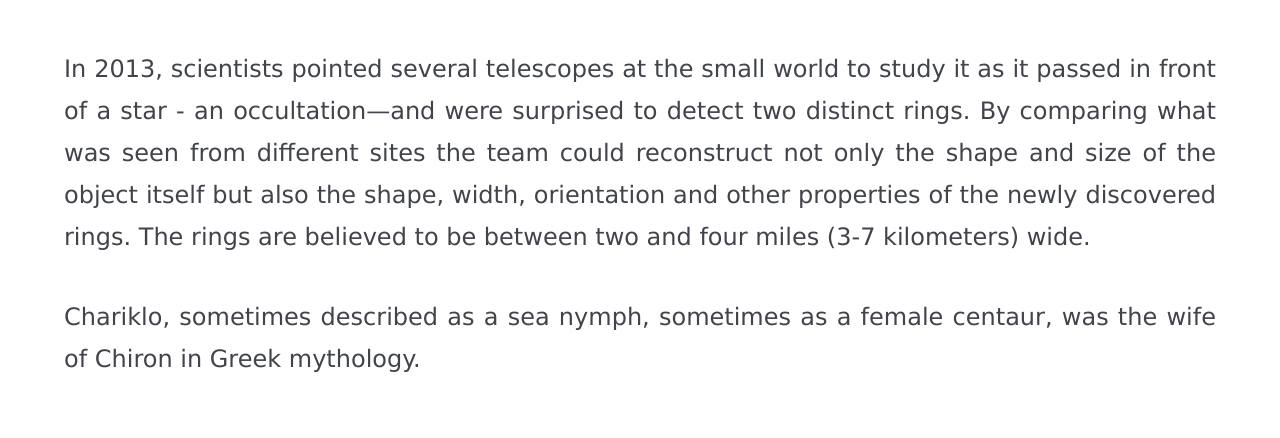
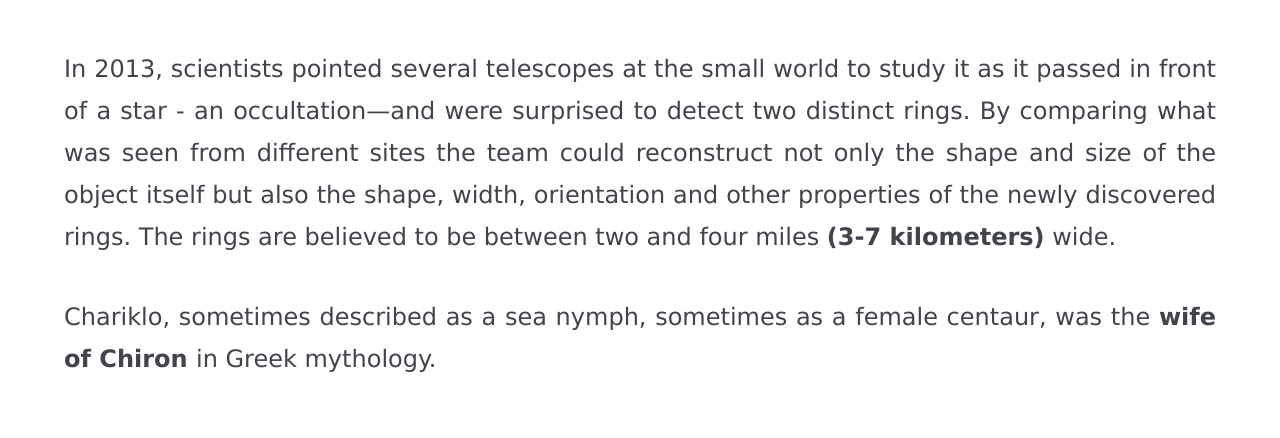
Before and after one commit to Abhineetnehra/The-Cosmos, a Node server app: page /chariklo in a window 1280 px wide. Shown: the part 2214-2652 px from the top of the page. Run offline with Node 20, Linux system fonts and the light colour scheme; some libraries are stand-ins or nearby versions.

Commit message:
Update 10199 chariklo.ejs

```diff
--- a/views/10199 chariklo.ejs
+++ b/views/10199 chariklo.ejs
@@ -6,19 +6,19 @@
 <br />
 <img class="milkyimg" src="/images/chariklo.jpeg" alt="10199 chariklo" />
 <p class="milkywaytext">
-10199 Chariklo was found on Feb. 15, 1997 by the Spacewatch team at the University of Arizona's Lunar and Planetary Laboratory.
+10199 Chariklo was found on <b>Feb. 15, 1997</b> by the Spacewatch team at the University of Arizona's Lunar and Planetary Laboratory.
 </p>
 <p class="milkywaytext">
-Chariklo was the first asteroid found to have a ring system. It was the fifth ring system found in our solar system—after Saturn, Jupiter, Uranus and Neptune.
+Chariklo was the first asteroid found to have a ring system. It was the <b>fifth ring system </b>found in our solar system—after Saturn, Jupiter, Uranus and Neptune.
 </p>
 <p class="milkywaytext">
 With a diameter of about 188 miles (302 kilometers), Chariklo is the largest member of an asteroid class known as the Centaurs. It orbits between Saturn and Uranus in the outer solar system.
 </p>
 <img class="milkyimg" src="/images/chariklosurface.jpg" alt="chariklo" />
 <p class="milkywaytext">
-In 2013, scientists pointed several telescopes at the small world to study it as it passed in front of a star - an occultation—and were surprised to detect two distinct rings. By comparing what was seen from different sites the team could reconstruct not only the shape and size of the object itself but also the shape, width, orientation and other properties of the newly discovered rings. The rings are believed to be between two and four miles (3-7 kilometers) wide.
+In 2013, scientists pointed several telescopes at the small world to study it as it passed in front of a star - an occultation—and were surprised to detect two distinct rings. By comparing what was seen from different sites the team could reconstruct not only the shape and size of the object itself but also the shape, width, orientation and other properties of the newly discovered rings. The rings are believed to be between two and four miles <b>(3-7 kilometers)</b> wide.
 </p>
 <p class="milkywaytext">
-Chariklo, sometimes described as a sea nymph, sometimes as a female centaur, was the wife of Chiron in Greek mythology.
+Chariklo, sometimes described as a sea nymph, sometimes as a female centaur, was the <b>wife of Chiron </b>in Greek mythology.
 </p>
 <%- include('footer'); -%>
```
